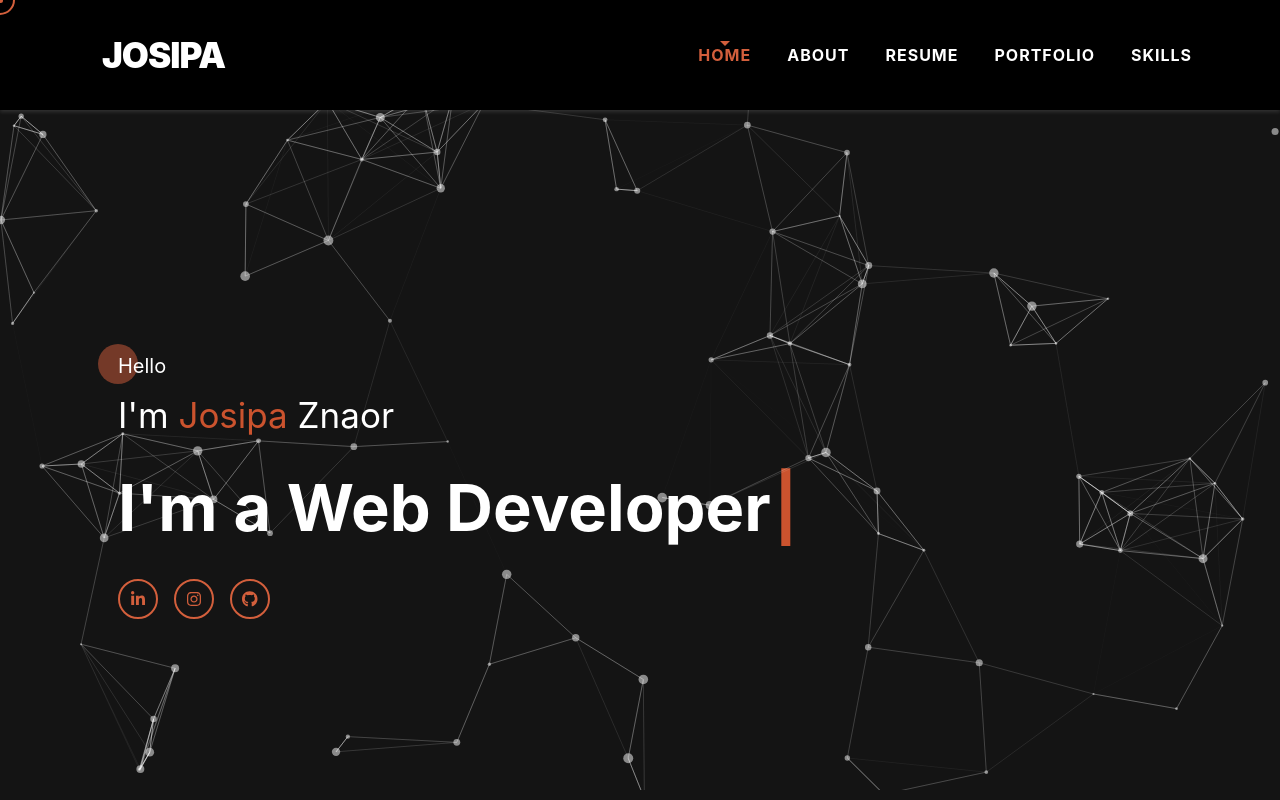
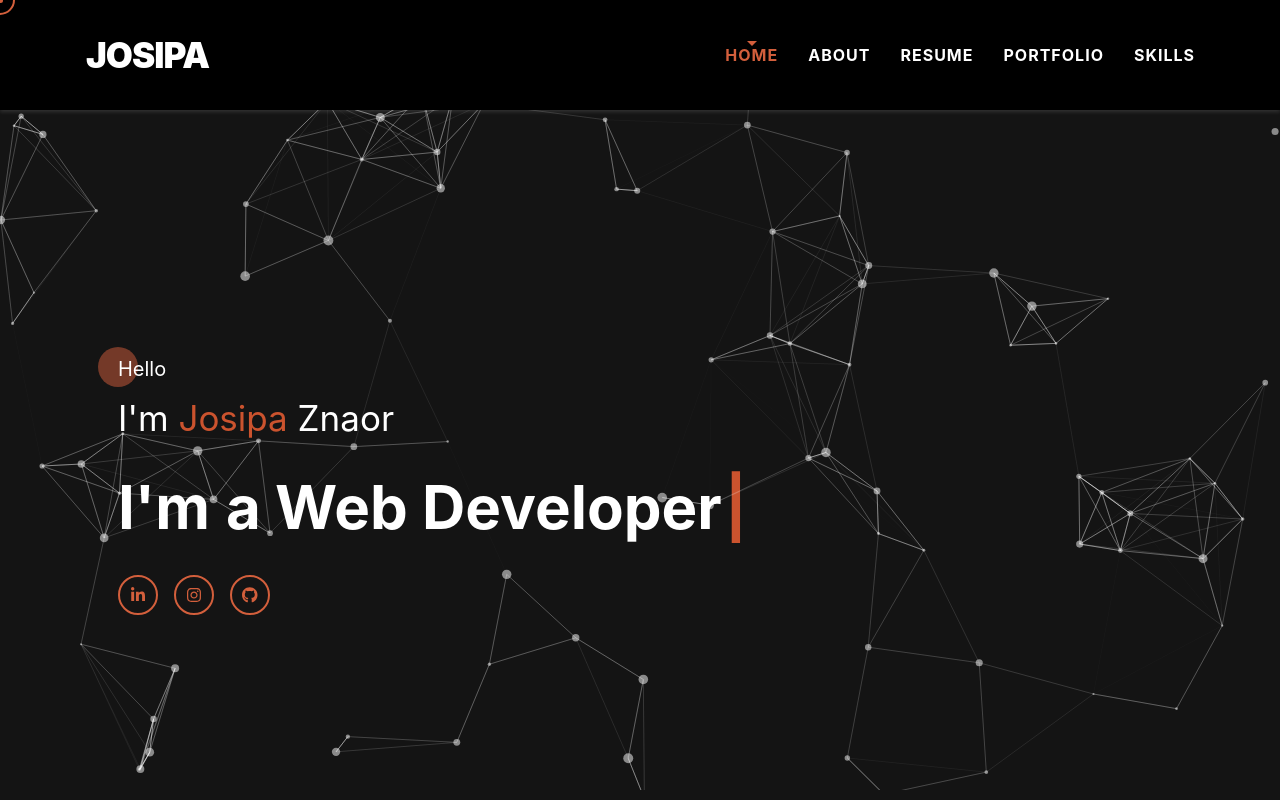
Before and after one commit to jopaa10/Portfolio, a React (Create React App) app: page / in a window 1280 px wide. Shown: the top 800 px of the page. Built offline with nearby package versions, Linux system fonts and the light colour scheme.

Commit message:
fixing icon alignment on about section

```diff
--- a/src/styles/index.scss
+++ b/src/styles/index.scss
@@ -78,7 +78,11 @@ html {
         font-size: 35px;
         line-height: 60px;
         transition: 0.4s ease;
-        margin: 0 2rem;
+        margin: 0 1rem;
+
+        @include tablet {
+          margin: 0 2rem;
+        }
       }
     }
 
@@ -91,7 +95,7 @@ html {
       padding: 0;
 
       &__link {
-        padding: 5px 18px;
+        padding: 5px 15px;
         color: var(--textColor);
         text-decoration: none;
         text-transform: uppercase;
--- a/src/styles/pages/_about-section.scss
+++ b/src/styles/pages/_about-section.scss
@@ -92,6 +92,7 @@
         position: relative;
         z-index: 1;
         transition: 0.3s ease-in;
+        align-items: center;
 
         p {
           padding: 0 0.4rem;
--- a/src/styles/pages/_home-section.scss
+++ b/src/styles/pages/_home-section.scss
@@ -61,7 +61,7 @@
       display: flex;
       flex-direction: row;
       font-weight: 700;
-      font-size: 65px;
+      font-size: 60px;
       margin: 1rem 0;
       flex-wrap: wrap;
 
@@ -122,10 +122,11 @@
     @include tablet {
       align-items: center;
       margin-top: 10rem;
+      padding: 0 1rem;
     }
 
     @include mobile {
-      padding: 0 2rem;
+      padding: 0 1rem;
     }
   }
 }
```
